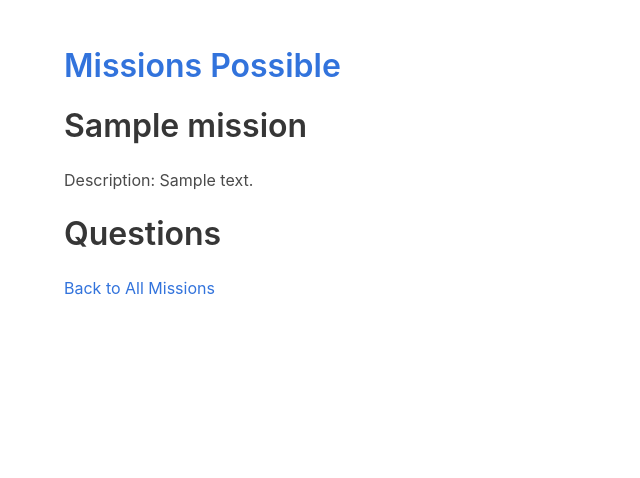
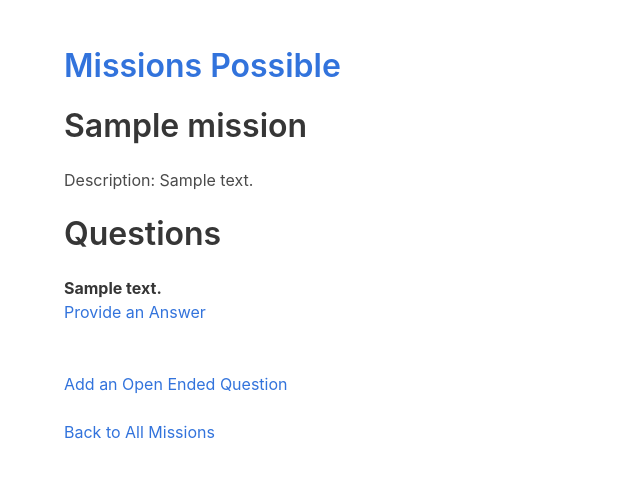
Before and after one commit to jerrygerou/missions_possible, a Django app: page /missions/1/ in a window 1280 px wide. Shown: the top 478 px of the page, without its empty margins (0-640 px from the left). Run offline with Django 3.2, Linux system fonts and the light colour scheme; tables that the repository leaves empty hold one stand-in row (values such as "Sample post"); some libraries are stand-ins or nearby versions.

Commit message:
Add ability to create open_ended_questions and show details

```diff
--- a/missions_possible/missions/urls.py
+++ b/missions_possible/missions/urls.py
@@ -9,4 +9,5 @@
     path('', views.MissionIndexView.as_view(), name='index'),
     path('add_mission/', views.MissionCreateView.as_view(), name='add_mission'),
     path('<int:pk>/', views.MissionDetailView.as_view(), name='mission_detail'),
+    url(r'^(?P<mission_id>\d+)/add_question/$', views.OpenEndedQuestionCreateView.as_view(), name='add_question'),
 ]
--- a/missions_possible/missions/views.py
+++ b/missions_possible/missions/views.py
@@ -3,7 +3,7 @@
 from django.urls import reverse
 from django.views import generic
 
-from .models import Mission
+from .models import Mission, OpenEndedQuestion, RatingQuestion
 
 
 class MissionIndexView(generic.ListView):
@@ -36,3 +36,18 @@
     """
     model = Mission
     template_name = 'missions/mission_detail.html'
+
+
+class OpenEndedQuestionCreateView(generic.CreateView):
+    model = OpenEndedQuestion
+    fields = ['text', 'mission']
+    template_name = 'missions/add_question.html'
+
+    def get_context_data(self, **kwargs):
+        context = super().get_context_data(**kwargs)
+        context['mission_id'] = self.kwargs['mission_id']
+        return context
+
+    def get_success_url(self):
+        messages.success(self.request, 'A new question has been added!')
+        return reverse('missions:mission_detail', kwargs={'pk': self.kwargs['mission_id']})
--- a/missions_possible/templates/missions/mission_detail.html
+++ b/missions_possible/templates/missions/mission_detail.html
@@ -6,10 +6,14 @@
   <h3>Description: {{ object.description }}</h3>
   <br>
   <h3 class="title">Questions</h3>
-  {% for q in object.openendedquestion_set.all %}
-  <strong>{{ q.text }}</strong>
-  <a>Provide an Answer</a>
+  {% for q in object.question_set.all %}
+    <strong>{{ q.text }}</strong>
+    <br>
+    <a>Provide an Answer</a>
+    <br><br>
+  {% endfor %}
+  <br>
+  <a href="{% url 'missions:add_question' mission_id=object.id %}">Add an Open Ended Question</a>
   <br><br>
-  {% endfor %}
   <a href="{% url 'missions:index' %}">Back to All Missions</a>
 {% endblock %}
```
Also changed, not shown: missions_possible/templates/missions/add_question.html (added, +15 -0 lines).
